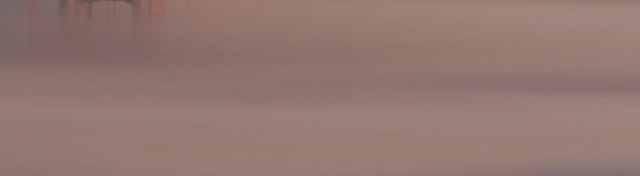
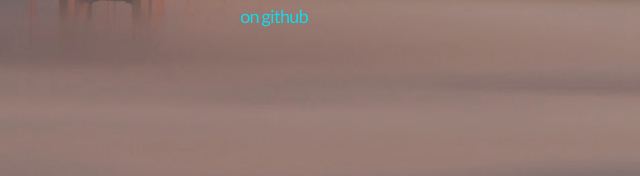
Before and after one commit to junosuarez/jseverywhere, a website: page index.html in a window 1280 px wide. Shown: the part 435-611 px from the top of the page, 366-1006 px from the left. Drawn offline with Linux system fonts and the light colour scheme.

Commit message:
update readme

```diff
--- a/index.html
+++ b/index.html
@@ -38,6 +38,7 @@
   <p><a href="https://twitter.com/lejden">@leJDen</a></p>
   <img src=js.png height=100>
   <p>Jason Denizac</p>
+  <p><a href="https://github.com/jden/jseverywhere" style="font-size: 50%">on github</a></p>
 </section>
 
 <section>
```
Also changed, not shown: README.md.
